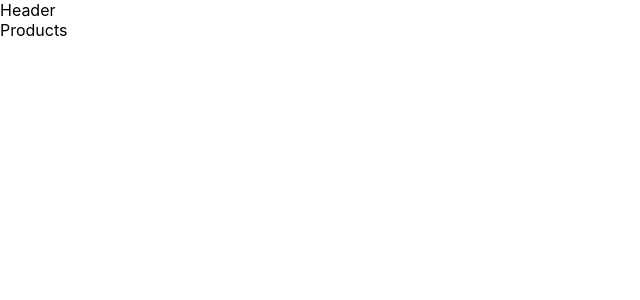
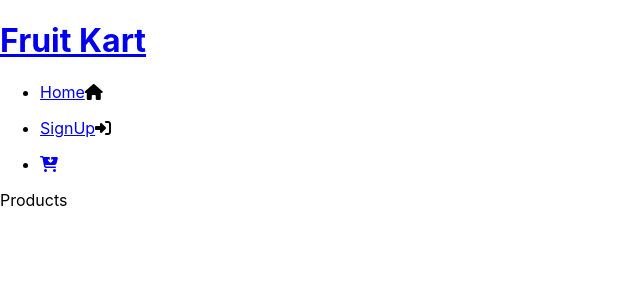
Before and after one commit to shashanknaik808/32_fruitkart_react_app_class_based, a React (Create React App) app in the folder frontend/: page / in a window 1280 px wide. Shown: the top 300 px of the page, without its empty margins (0-640 px from the left). Built offline with nearby package versions, Linux system fonts and the light colour scheme.

Commit message:
Add navigation links and icons to Header component

```diff
--- a/frontend/public/index.html
+++ b/frontend/public/index.html
@@ -15,5 +15,6 @@
 
   <div id="root"></div>
 </body>
+<script src="https://kit.fontawesome.com/21897b1a6d.js" crossorigin="anonymous"></script>
 
 </html>
--- a/frontend/src/components/header/Header.jsx
+++ b/frontend/src/components/header/Header.jsx
@@ -1,11 +1,43 @@
 import React, { Component } from 'react';
+import { Link } from 'react-router-dom';
 
-export class Header extends Component {
+export default class Header extends Component {
     render() {
         return (
-            <div>Header</div>
+            <header className='header'>
+                <div>
+                    <h1>
+                        <Link to='/' className='logo'>
+                            Fruit Kart
+                        </Link>
+                    </h1>
+                </div>
+                <div className='header-links'>
+                    <ul>
+                        <li>
+                            <Link to="/">Home</Link>
+                            <i class="fa-solid fa-house"></i>
+                        </li>
+                    </ul>
+                    <ul>
+                        <li>
+                            <Link to="/signup">SignUp</Link>
+                            <i class="fa-solid fa-right-to-bracket"></i>
+                        </li>
+                    </ul>
+                    <ul>
+                        <li>
+                            <Link to="/cart" className='cart'>
+                                <i class="fa-solid fa-cart-arrow-down"></i>
+                                <span className='cart-length'>
+
+                                </span>
+                            </Link>
+                        </li>
+                    </ul>
+
+                </div>
+            </header>
         )
     }
 }
-
-export default Header;
```
